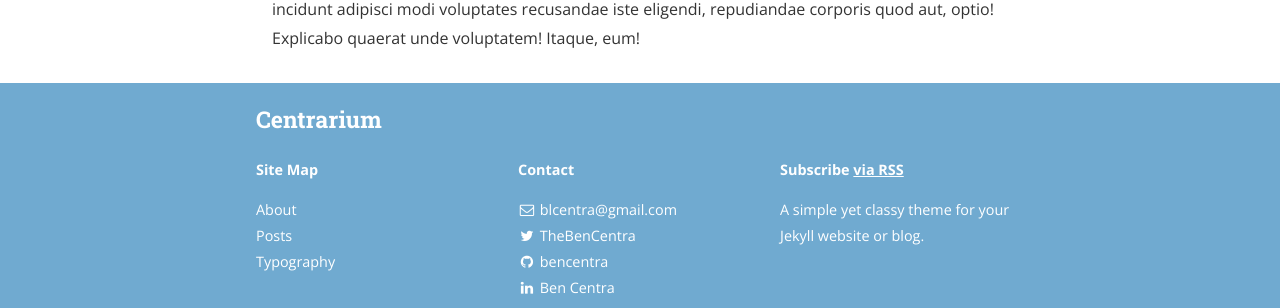
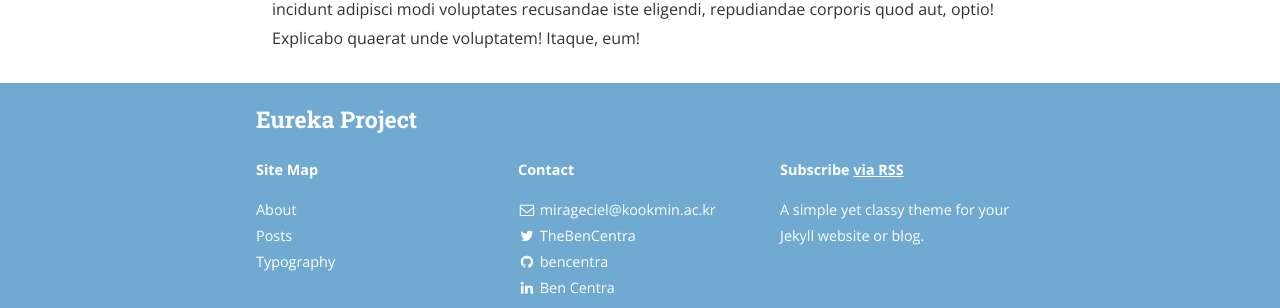
Before and after one commit to mirageciel/mirageciel.github.io, a Jekyll site: the page built from about.html, in a window 1280 px wide. Shown: the part 452-760 px from the top of the page. Built offline with Jekyll 4.4.1, drawn with Linux system fonts in a browser that asks for light colours; nearby versions of some CDN libraries.

Commit message:
modify _config.yml

```diff
--- a/_config.yml
+++ b/_config.yml
@@ -9,10 +9,10 @@ exclude:
   - "/vendor/"
 
 # Site settings
-title: Centrarium
-subtitle: "A simple yet classy theme for your Jekyll website or blog"
-email: blcentra@gmail.com
-name: Ben Centra
+title: Eureka Project
+subtitle: "About Markdown"
+email: mirageciel@kookmin.ac.kr
+name: Chaewon Shin
 description: >
   A simple yet classy theme for your Jekyll website or blog.
 # Base URL of site (i.e. /blog). It should always start with a slash,
```
